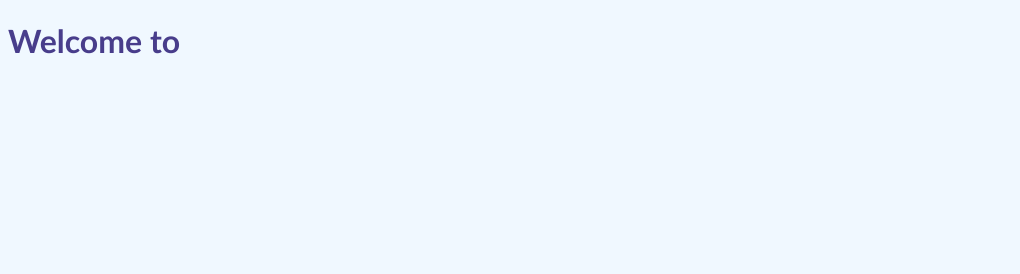
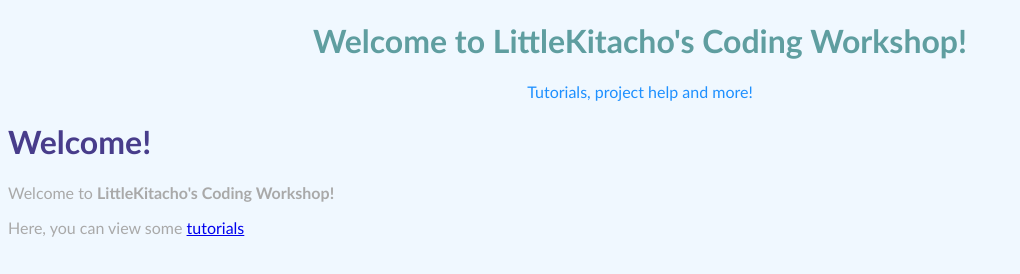
Before and after one commit to dabudke/dabudke.github.io, a plain HTML site: page index.html in a window 1280 px wide. Shown: the whole page, without its empty margins (0-1020 px from the left). Drawn offline with Linux system fonts and the light colour scheme.

Commit message:
Save changes on a basic landing page

```diff
--- a/index.html
+++ b/index.html
@@ -1,5 +1,5 @@
 <!DOCTYPE html>
-<html>
+<html lang="en_US">
   <head>
     <title>LittleKitacho's Coding Workshop</title>
     <meta name="description" content="The home of all of LittleKitacho's coding projects.">
@@ -7,6 +7,10 @@
     <link rel="stylesheet" href="./main.css">
   </head>
   <body>
-    <h1 id="top">Welcome to
+    <h1 id="title">Welcome to LittleKitacho's Coding Workshop!</h1>
+    <p id="subtitle">Tutorials, project help and more!</p>
+    <h1 id="welcome">Welcome!</h1>
+    <p>Welcome to <strong>LittleKitacho's Coding Workshop!</strong></p>
+    <p>Here, you can view some <a href="./tutorials/index.html" target="_top">tutorials</a>
   </body>
 </html>
```
